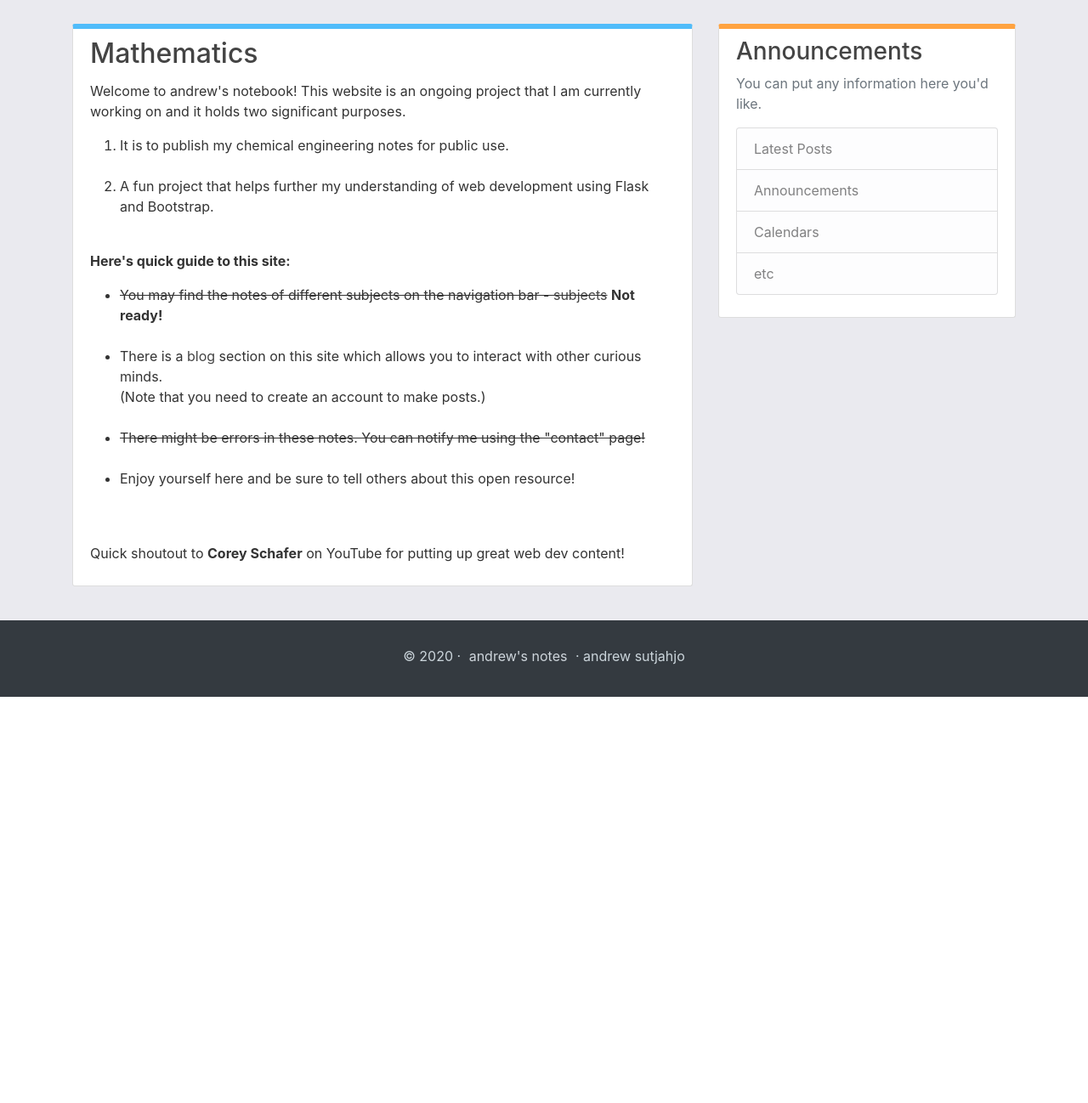
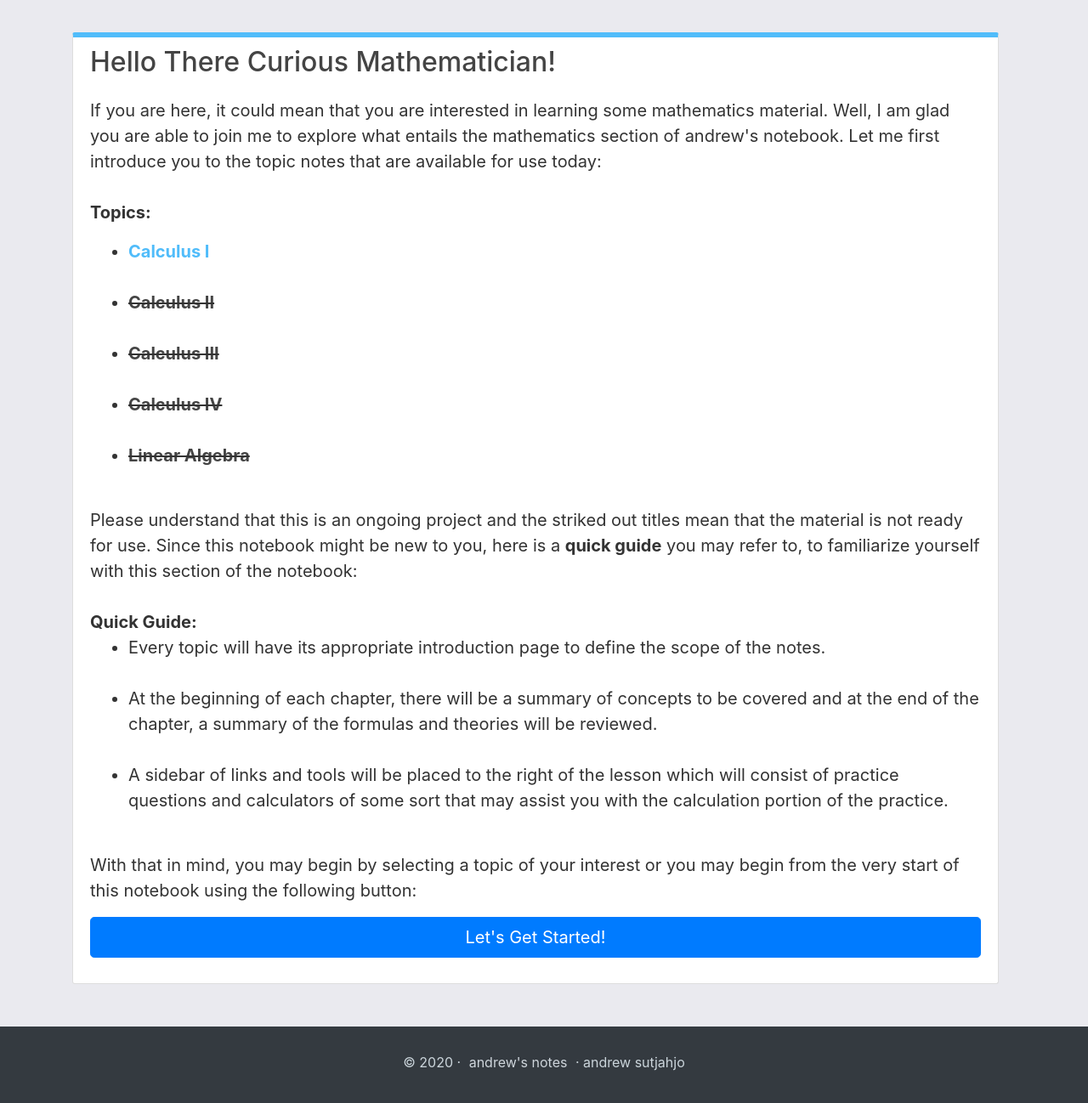
Before and after one commit to Sutjahjo99/andrew-s_notes, a Flask app: page /subjects/math in a window 1280 px wide. Shown: the part 56-1354 px from the top of the page at 85% size. Before the commit the page ends 876 px from the top, so only its background shows below. Run offline with Flask 2, Linux system fonts and the light colour scheme; some libraries are stand-ins or nearby versions.

Commit message:
Added Math home page & links

```diff
--- a/flaskblog/static/main.css
+++ b/flaskblog/static/main.css
@@ -35,6 +35,10 @@ body {
     color: #50bcfa;
   }
 
+  button.subject {
+    margin-bottom: 20px;
+  }
+
   .site-header .navbar-nav .nav-link.active {
     font-weight: 500;
   }
@@ -44,7 +48,8 @@ body {
     padding: 10px 20px;
     border: 1px solid #dddddd;
     border-radius: 3px;
-    margin: 20px 0px 20px 0px;
+    margin: 30px 20px 30px 0px;
+    font-size: 20px;
   }
 
   .site-main .content-section {
@@ -62,6 +67,7 @@ body {
 
   .article-title {
     color: #444444;
+    padding-bottom: 10px;
   }
 
   a.article-title:hover {
@@ -166,3 +172,8 @@ body {
   ul {
     padding-left: 15px;
   }
+
+  ul.subject{
+    padding-top: 0px;
+    padding-left: 45px;
+  }
--- a/flaskblog/subjects/routes_chem.py
+++ b/flaskblog/subjects/routes_chem.py
@@ -6,4 +6,4 @@ chem = Blueprint('chem', __name__)
 
 @chem.route("/subjects/chemistry")
 def chem_home():
-    return render_template('/subjects/chem/chem_home.html', title="Chem Home", sidebar=True, sb_ann=True, subject_name="Chemistry")
+    return render_template('/subjects/chem/chem_home.html', title="Chem Home", subject=True, sidebar=True, sb_ann=True, subject_name="Chemistry")
--- a/flaskblog/subjects/routes_cheme.py
+++ b/flaskblog/subjects/routes_cheme.py
@@ -6,4 +6,4 @@ cheme = Blueprint('cheme', __name__)
 
 @cheme.route("/subjects/cheme")
 def cheme_home():
-    return render_template('/subjects/cheme/cheme_home.html', title="Cheme Home", sidebar=True, sb_ann=True, subject_name="Chem. Eng.")
+    return render_template('/subjects/cheme/cheme_home.html', title="Cheme Home", subject=True, sidebar=True, sb_ann=True, subject_name="Chem. Eng.")
--- a/flaskblog/subjects/routes_math.py
+++ b/flaskblog/subjects/routes_math.py
@@ -6,4 +6,4 @@ math = Blueprint('math', __name__)
 
 @math.route("/subjects/math")
 def math_home():
-    return render_template('/subjects/math/math_home.html', title="Math Home", sidebar=True, sb_ann=True, subject_name="Mathematics")
+    return render_template('/subjects/math/math_home.html', title="Math Home", subject=True , subject_name="Mathematics")
--- a/flaskblog/subjects/routes_phys.py
+++ b/flaskblog/subjects/routes_phys.py
@@ -6,4 +6,4 @@ phys = Blueprint('phys', __name__)
 
 @phys.route("/subjects/physics")
 def phys_home():
-    return render_template('/subjects/phys/phys_home.html', title="Physics Home", sidebar=True, sb_ann=True, subject_name="Physics")
+    return render_template('/subjects/phys/phys_home.html', subject=True, title="Physics Home", sidebar=True, sb_ann=True, subject_name="Physics")
--- a/flaskblog/templates/index.html
+++ /dev/null
@@ -1,5 +0,0 @@
-
-{% extends "admin/master.html" %}
-{% block body %}
-    <h1>Hello world</h1>
-{% endblock %}
--- a/flaskblog/templates/layout.html
+++ b/flaskblog/templates/layout.html
@@ -36,14 +36,14 @@
     <header class="site-header">
         <nav class="navbar navbar-expand-md navbar-dark bg-steel fixed-top">
             <div class="container">
-                {% if main %}
-                <a class="navbar-brand mr-4" href="?">andrew's notebook</a>
-                {% else %}
+                {% if subject %}
                     {% if topic %}
                     <a class="navbar-brand mr-4" href="?">{{ subject_name }} - {{ topic_name }}</a>
                     {% else %}
                     <a class="navbar-brand mr-4" href="?">{{ subject_name }}</a>
                     {% endif %}
+                {% else %}
+                <a class="navbar-brand mr-4" href="?">andrew's notebook</a>
                 {% endif %}
                 <button class="navbar-toggler" type="button" data-toggle="collapse" data-target="#navbarToggle" aria-controls="navbarToggle" aria-expanded="false" aria-label="Toggle navigation">
                     <span class="navbar-toggler-icon"></span>
@@ -53,7 +53,9 @@
                     <div class="navbar-nav mr-auto">
                         <a class="nav-item nav-link" href="{{ url_for('main.home') }}">Home</a>
                         <!-------------------- Change in navbar when in subject -------------------->
-                        {% if main %}
+                        {% if subject %}
+                            {% block navbar %}{% endblock %}
+                        {% else %}
                             <a class="nav-item nav-link" href="{{ url_for('main.portfolio') }}">Portfolio</a>
                             <li class="nav-item dropdown">
                                 <div class="animate-dropdown">
@@ -61,18 +63,16 @@
                                         Subjects
                                     </a>
                                     <div class="dropdown-menu">
-                                    <a class="dropdown-item" href="{{ url_for('chem.chem_home') }}">Chemistry</a>
-                                    <div class="dropdown-divider"></div>
-                                    <a class="dropdown-item" href="{{ url_for('cheme.cheme_home')}}">Chemical Engineering</a>
-                                    <div class="dropdown-divider"></div>
+                                        <!--<a class="dropdown-item" href="{{ url_for('chem.chem_home') }}"</a>>Chemistry</a>
+                                        <div class="dropdown-divider"></div>-->
+                                        <!--<a class="dropdown-item" href="{{ url_for('cheme.cheme_home')}}">Chemical Engineering</a>
+                                        <div class="dropdown-divider"></div>-->
                                         <a class="dropdown-item" href="{{ url_for('math.math_home') }}">Mathematics</a>
-                                    <div class="dropdown-divider"></div>
-                                    <a class="dropdown-item" href="{{ url_for('phys.phys_home')}}">Physics</a>
+                                        <!--<div class="dropdown-divider"></div>
+                                        <a class="dropdown-item" href="{{ url_for('phys.phys_home')}}">Physics</a>-->
                                     </div>
                                 </div>
                             </li>
-                        {% else %}
-                            {% block navbar %}{% endblock %}
                         {% endif %}
                         <a class="nav-item nav-link" href="{{ url_for('main.blog') }}">Blog</a>
                     </div>
--- a/flaskblog/templates/subjects/math/math_home.html
+++ b/flaskblog/templates/subjects/math/math_home.html
@@ -1,6 +1,21 @@
 {% extends "layout.html" %}
 
 {% block navbar %}
+    <!--<li class="nav-item dropdown">
+        <div class="animate-dropdown">
+            <a class="nav-link dropdown-toggle" href="#" id="navbarDropdown" role="button" data-toggle="dropdown" aria-haspopup="true" aria-expanded="false">
+                Subjects
+            </a>
+            <div class="dropdown-menu">
+                <a class="dropdown-item" href="{{ url_for('chem.chem_home') }}">Chemistry</a>
+                <div class="dropdown-divider"></div>
+                <a class="dropdown-item" href="{{ url_for('cheme.cheme_home')}}">Chemical Engineering</a>
+                <div class="dropdown-divider"></div>
+                <a class="dropdown-item" href="{{ url_for('phys.phys_home')}}">Physics</a>
+            </div>
+        </div>
+    </li>-->
+
     <li class="nav-item dropdown">
         <div class="animate-dropdown">
             <a class="nav-link dropdown-toggle" href="#" id="navbarDropdown" role="button" data-toggle="dropdown" aria-haspopup="true" aria-expanded="false">
@@ -24,35 +39,50 @@
 {% block content %}
 
     <div class="content-section">
-        <h2 class="article-title">Mathematics</h2>
+        <h2 class="article-title">Hello There Curious Mathematician!</h2>
 
         <div class="article-content">
-
             <p>
-            Welcome to andrew's notebook! This website is an ongoing project that I am currently working on and it holds two significant purposes.
+                If you are here, it could mean that you are interested in learning some mathematics material. Well, I am glad
+                you are able to join me to explore what entails the mathematics section of andrew's notebook. Let me first introduce you
+                to the topic notes that are available for use today:
+                <br><br>
+                <b>Topics:</b>
+                <ul class="subject">
+                    <li><a class="school-link" href=""><b>Calculus I</b></a></li>
+                    <br>
+                    <li><strike><a href=""><b>Calculus II</b></a></strike></li>
+                    <br>
+                    <li><strike><a href=""><b>Calculus III</b></a></strike></li>
+                    <br>
+                    <li><strike><a href=""><b>Calculus IV</b></a></strike></li>
+                    <br>
+                    <li><strike><a href=""><b>Linear Algebra</b></a></strike></li>
+                </ul>
+                <br>
+                Please understand that this is an ongoing project and the striked out titles mean that the material is not ready for use.
+                Since this notebook might be new to you, here is a <b>quick guide</b> you may refer to, to familiarize yourself with this
+                section of the notebook:
+                <br><br>
+                <b>Quick Guide:</b>
+                <ul class="subject">
+                    <li>Every topic will have its appropriate introduction page to define the scope of the notes.</li>
+                    <br>
+                    <li>
+                        At the beginning of each chapter, there will be a summary of concepts to be covered and at the end
+                        of the chapter, a summary of the formulas and theories will be reviewed.
+                    </li>
+                    <br>
+                    <li>A sidebar of links and tools will be placed to the right of the lesson which will consist of practice questions and
+                        calculators of some sort that may assist you with the calculation portion of the practice.
+                    </li>
+                </ul>
+                <br>
+                With that in mind, you may begin by selecting a topic of your interest or you may begin from the very start of this notebook
+                using the following button:
             </p>
-            <ol class="home-info" type="1">
-                <li> It is to publish my chemical engineering notes for public use. </li>
-                    <br>
-                <li> A fun project that helps further my understanding of web development using Flask and Bootstrap. </li>
-            </ol>
-
-            <br>
-            <p><b>Here's quick guide to this site:</b></p>
-
-            <ul class="home-info" type="">
-                <li> <strike>You may find the notes of different subjects on the navigation bar - <a href="{{url_for("main.blog")}}">subjects</a></strike> <b>Not ready!</b></li>
-                <br>
-                <li> There is a <a href="{{url_for("main.blog")}}">blog</a> section on this site which allows you to interact with other curious minds.<br>
-                     (Note that you need to create an account to make posts.) </li>
-                <br>
-                <li> <strike>There might be errors in these notes. You can notify me using the "contact" page!</strike> </li>
-                <br>
-                <li> Enjoy yourself here and be sure to tell others about this open resource! </li>
-            </ul>
-            <br><br>
-            <p>Quick shoutout to <b>Corey Schafer</b> on YouTube for putting up great web dev content!</p>
         </div>
+        <button type="button" class="btn btn-primary btn-lg btn-block subject">Let's Get Started!</button>
     </div>
 
 {% endblock content %}
--- a/flaskblog/users/routes.py
+++ b/flaskblog/users/routes.py
@@ -38,7 +38,7 @@ def login():
         else:
             flash('Login Unsuccessful. Please check email and password', 'danger')
 
-    return render_template('login.html', title='Login', form=form)
+    return render_template('login.html', title='Login', form=form, thisispost=True)
 
 @users.route("/logout")
 def logout():
```
Also changed, not shown: flaskblog/templates/subjects/chem/chem_home.html (+15 -0 lines), flaskblog/templates/subjects/cheme/cheme_home.html (+15 -0 lines), flaskblog/templates/subjects/phys/phys_home.html (+15 -0 lines). Lines whose indentation alone changed are shown as unchanged.
